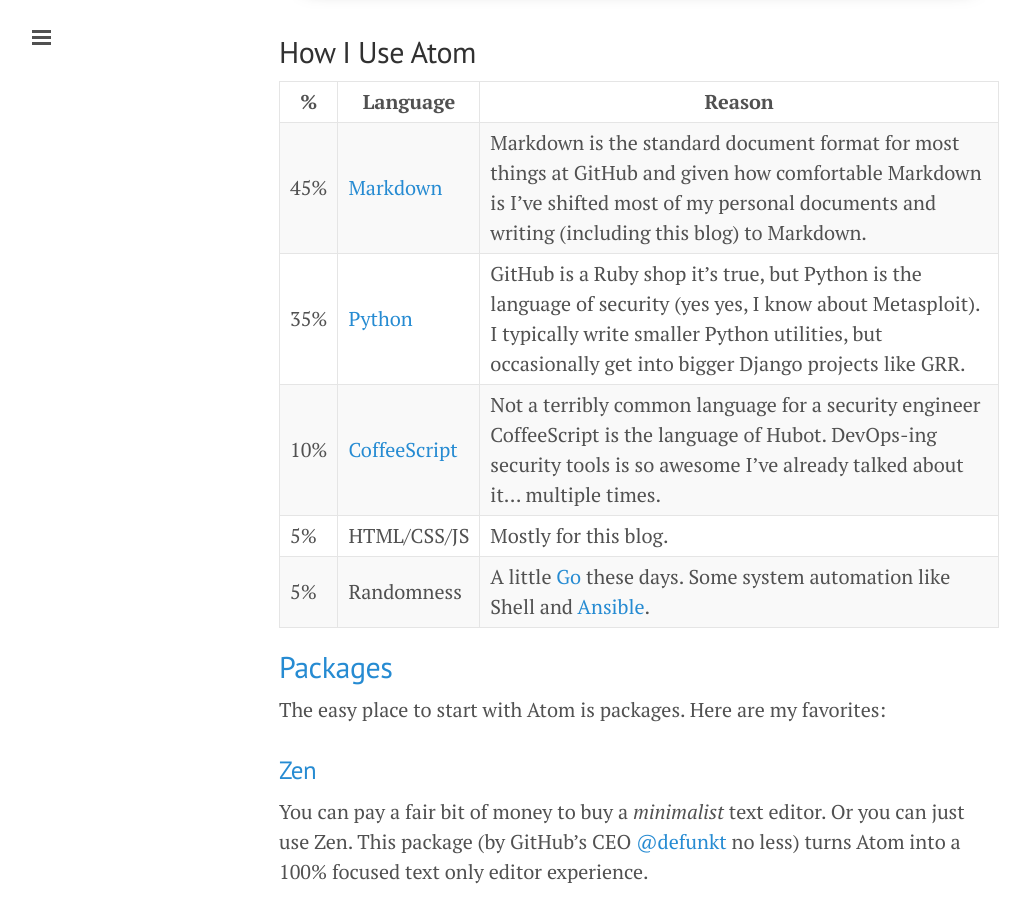
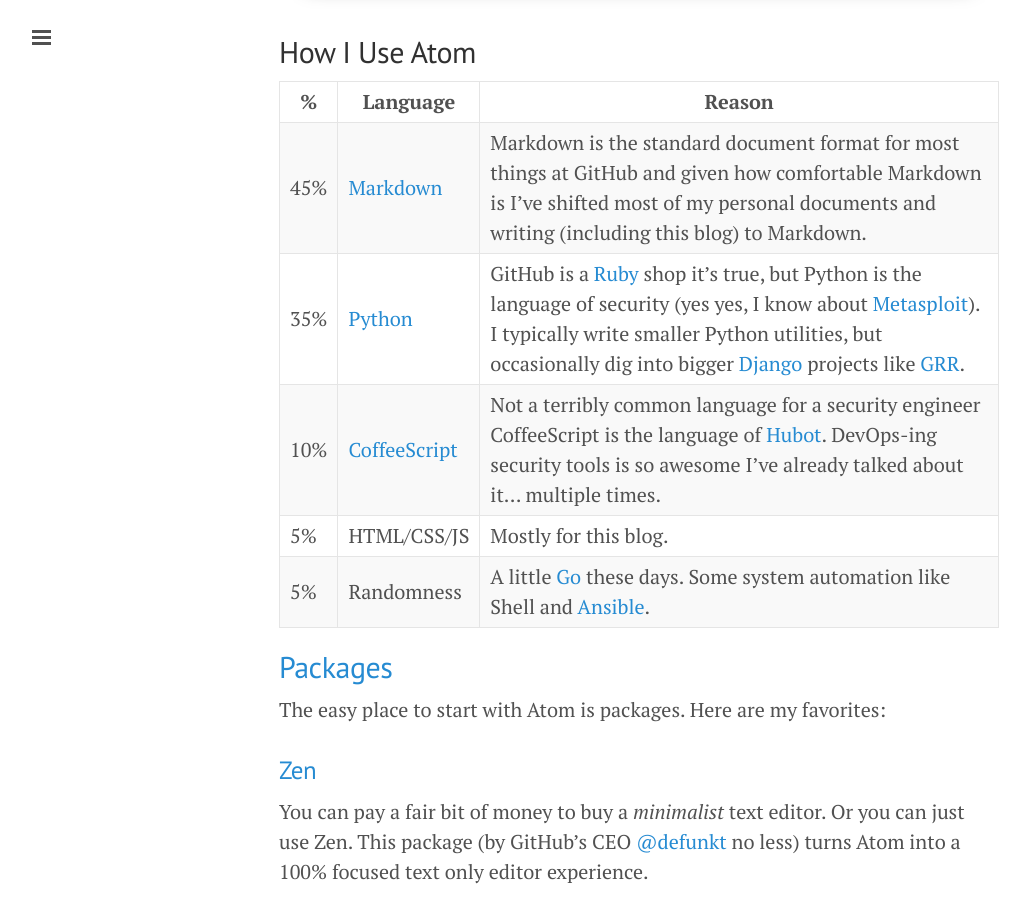
Before and after one commit to sroberts/sroberts.github.io, a Jekyll site: the page built from _posts/2015-06-01-how-i-atom.md, in a window 1280 px wide and 900 px high, scrolled down 960 px. Shown: the whole window, without its empty margins (1-1031 px from the left). Built offline with Jekyll 4.4.1, drawn with Linux system fonts in a browser that asks for light colours; nearby versions of some CDN libraries.

Commit message:
added a few more edits

```diff
--- a/_posts/2015-06-01-how-i-atom.md
+++ b/_posts/2015-06-01-how-i-atom.md
@@ -14,8 +14,8 @@
 | % | Language | Reason |
 | - | -------- | ------ |
 | 45% | [Markdown](https://help.github.com/articles/markdown-basics/) | Markdown is the standard document format for most things at GitHub and given how comfortable Markdown is I've shifted most of my personal documents and writing (including this blog) to Markdown. |
-| 35% | [Python](https://www.python.org/) | GitHub is a Ruby shop it's true, but Python is the language of security (yes yes, I know about Metasploit). I typically write smaller Python utilities, but occasionally get into bigger Django projects like GRR. |
-| 10% | [CoffeeScript](http://coffeescript.org/) | Not a terribly common language for a security engineer CoffeeScript is the language of Hubot. DevOps-ing security tools is so awesome I've already talked about it... multiple times.
+| 35% | [Python](https://www.python.org/) | GitHub is a [Ruby](https://www.ruby-lang.org/en/) shop it's true, but Python is the language of security (yes yes, I know about [Metasploit](https://github.com/rapid7/metasploit-framework)). I typically write smaller Python utilities, but occasionally dig into bigger [Django](https://www.djangoproject.com/) projects like [GRR](https://github.com/google/grr). |
+| 10% | [CoffeeScript](http://coffeescript.org/) | Not a terribly common language for a security engineer CoffeeScript is the language of [Hubot](https://hubot.github.com/). DevOps-ing security tools is so awesome I've already talked about it... multiple times.
 | 5% | HTML/CSS/JS | Mostly for this blog. |
 | 5% | Randomness | A little [Go](http://golang.org/) these days. Some system automation like Shell and [Ansible](http://www.ansible.com/home). |
 
```
